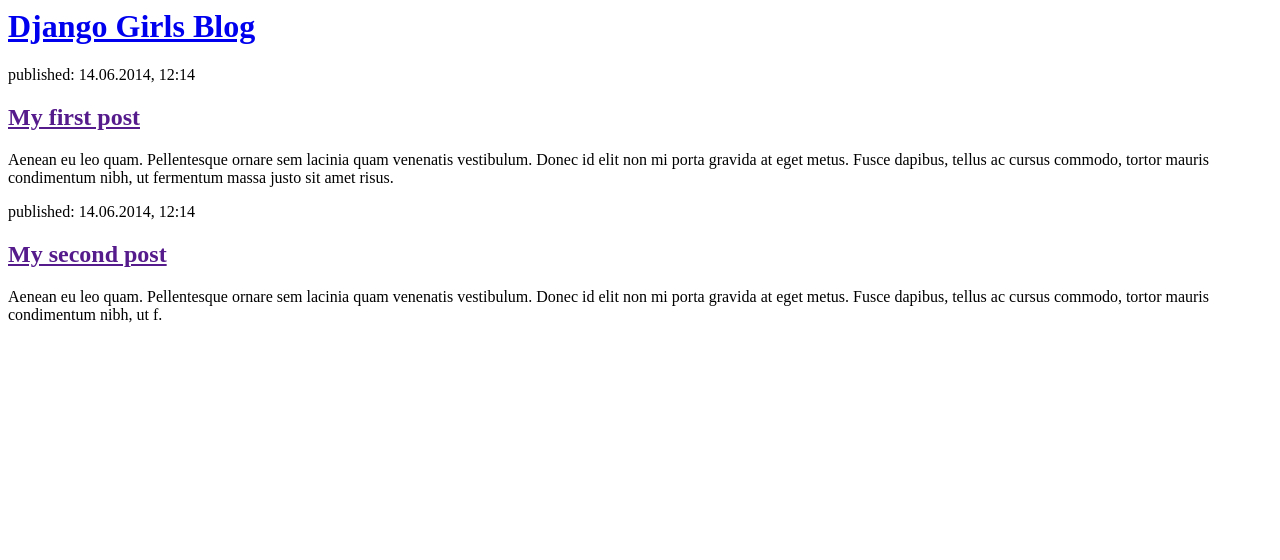
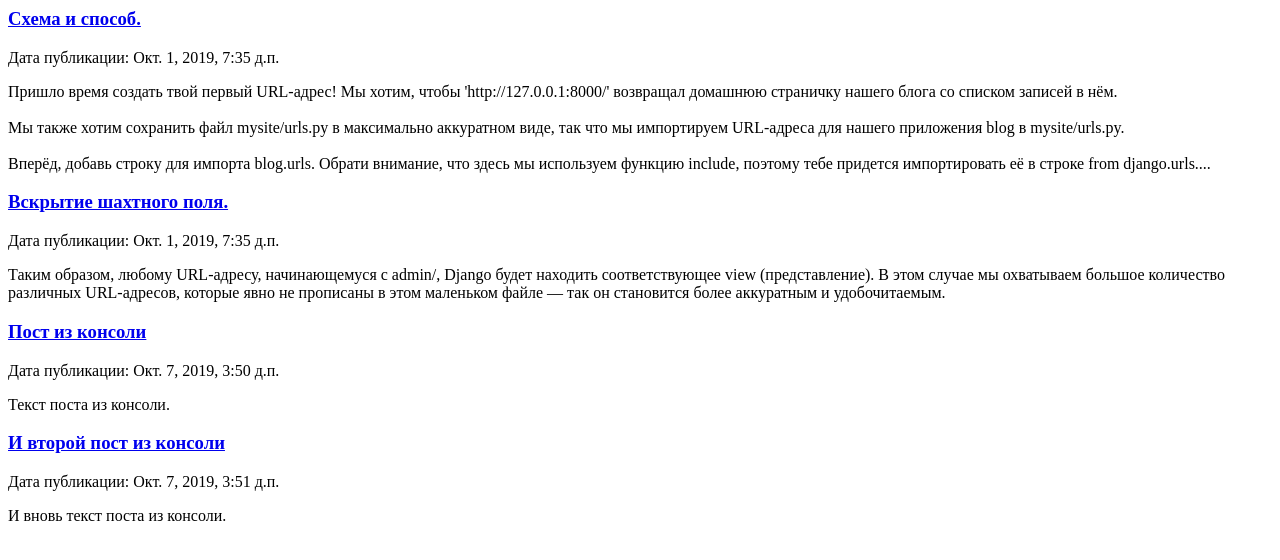
Before and after one commit to ArchieKP21/learn-Django, a Django app: page / in a window 1280 px wide. Shown: the top 560 px of the page. Run offline with Django 3.2, Linux system fonts and the light colour scheme; data comes from the database, SQL or seed files in the repository; both versions use the stored data as it was after the commit.

Commit message:
Изменён шаблон html для отображения из базы данных.

```diff
--- a/blog/templates/blog/post_list.html
+++ b/blog/templates/blog/post_list.html
@@ -3,20 +3,10 @@
         <title>Главная страница.</title>
     </head>
     <body>
-        <div>
-            <h1><a href="/">Django Girls Blog</a></h1>
-        </div>
-
-        <div>
-            <p>published: 14.06.2014, 12:14</p>
-            <h2><a href="">My first post</a></h2>
-            <p>Aenean eu leo quam. Pellentesque ornare sem lacinia quam venenatis vestibulum. Donec id elit non mi porta gravida at eget metus. Fusce dapibus, tellus ac cursus commodo, tortor mauris condimentum nibh, ut fermentum massa justo sit amet risus.</p>
-        </div>
-
-        <div>
-            <p>published: 14.06.2014, 12:14</p>
-            <h2><a href="">My second post</a></h2>
-            <p>Aenean eu leo quam. Pellentesque ornare sem lacinia quam venenatis vestibulum. Donec id elit non mi porta gravida at eget metus. Fusce dapibus, tellus ac cursus commodo, tortor mauris condimentum nibh, ut f.</p>
-        </div>
+        {% for post in posts %}
+            <h3><a href="post_list.html">{{ post.title }}</a></h3>
+            <p>Дата публикации: {{ post.published_date }}</p>
+            <p>{{ post.text|linebreaksbr }}</p>
+        {% endfor %}
     </body>
 </html>
--- a/blog/views.py
+++ b/blog/views.py
@@ -1,5 +1,9 @@
 from django.shortcuts import render
+from django.utils import timezone
+from .models import Post
 
 
 def post_list(request):
-    return render(request, 'blog/post_list.html', {})
+    posts = Post.objects.filter(
+        published_date__lte=timezone.now()).order_by('published_date')
+    return render(request, 'blog/post_list.html', {'posts': posts})
```
Also changed, not shown: blog/urls.py (line endings or trailing spaces), db.sqlite3.
